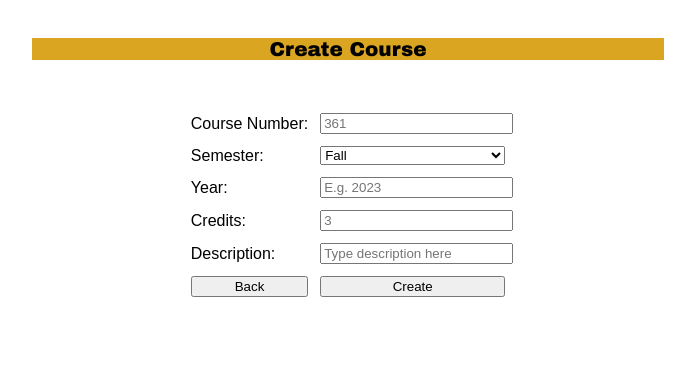
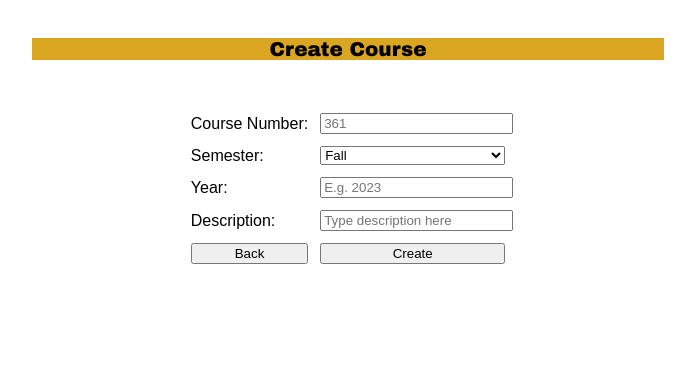
Before and after one commit to aaron-parker-CS/TA-Scheduling-App, a Django app: page /createCourse/ in a window 1280 px wide. Shown: the top 375 px of the page, without its empty margins (292-987 px from the left). Run offline with Django 4.2, Linux system fonts and the light colour scheme; a user stored in the database is signed in.

Commit message:
deleted credits from courses added username to dashboard

```diff
--- a/TAScheduler/models.py
+++ b/TAScheduler/models.py
@@ -24,13 +24,10 @@ class Course(models.Model):
     course_num = models.IntegerField(validators=[MaxValueValidator(999), MinValueValidator(100)])
     semester = models.CharField(max_length=8, choices=SEMESTER_CHOICES, default=SEMESTER_CHOICES[0])
     year = models.IntegerField(null=False, validators=[MaxValueValidator(9999), MinValueValidator(2000)])
-    credits = models.IntegerField(null=False, default=1)
     description = models.CharField(max_length=500, default="", null=False)
 
     def __str__(self):
         return str(self.course_num) + ': ' + str(self.semester) + str(self.year)
-
-
 
 
 class Section(models.Model):
--- a/TAScheduler/templates/createCourse.html
+++ b/TAScheduler/templates/createCourse.html
@@ -33,10 +33,6 @@
                     <td><input type="number" name="year" placeholder="E.g. 2023"></td>
                 </tr>
                 <tr>
-                    <td><label for="credits">Credits:</label></td>
-                    <td><input type="number" name="credits" placeholder="3"></td>
-                </tr>
-                <tr>
                     <td><label for="description">Description:</label></td>
                     <td><input type="text" name="description" placeholder="Type description here"></td>
                 </tr>
--- a/TAScheduler/templates/dashboard.html
+++ b/TAScheduler/templates/dashboard.html
@@ -7,6 +7,7 @@
     <link rel="stylesheet" href="{% static '/styles.css' %}">
 </head>
 <body>
+<h1>Logged in as: {{ user }}</h1>
 
 <div class="container">
     <button type="button" class="dashboard-button" onclick="location.href='/createAccount/'">
--- a/TAScheduler/views.py
+++ b/TAScheduler/views.py
@@ -37,7 +37,8 @@ class Dashboard(View):
     def get(self, request):
         if not request.user.is_authenticated:
             return redirect('/')
-        return render(request, "dashboard.html", {})
+        username = User.objects.get(username=request.user)
+        return render(request, "dashboard.html", {"user": username})
 
 
 class CreateAccount(View):
@@ -79,11 +80,9 @@ class createCourse(View):
         semester = request.POST.get('semester')
         year = request.POST.get('year')
         description = request.POST.get('description')
-        credits = request.POST.get('credits')
 
         # TODO: Find a better fix. Keep in mind that these POST responses return empty strings if the textbox is
         #  empty, not None.
-        credits = 1 if credits == '' or credits is None else credits
 
         if Course.objects.filter(course_num=course_num, semester=semester, year=year).exists():
             return render(request, "createCourse.html", {
@@ -96,7 +95,6 @@ class createCourse(View):
             course_num=course_num,
             semester=semester,
             year=year,
-            credits=credits,
             description=description
         )
 
@@ -215,7 +213,6 @@ class createSection(View):
                 "types": Section.SECTION_CHOICES
             })
 
-
         new_section = Section(
             course_num=courseObj,
             section_num=section_num,
```
Also changed, not shown: acceptance_tests/test_create_course.py (+1 -6 lines), TAScheduler/migrations/0002_remove_course_credits.py (added), db.sqlite3, unit_tests/test_delete_account.py (added).
